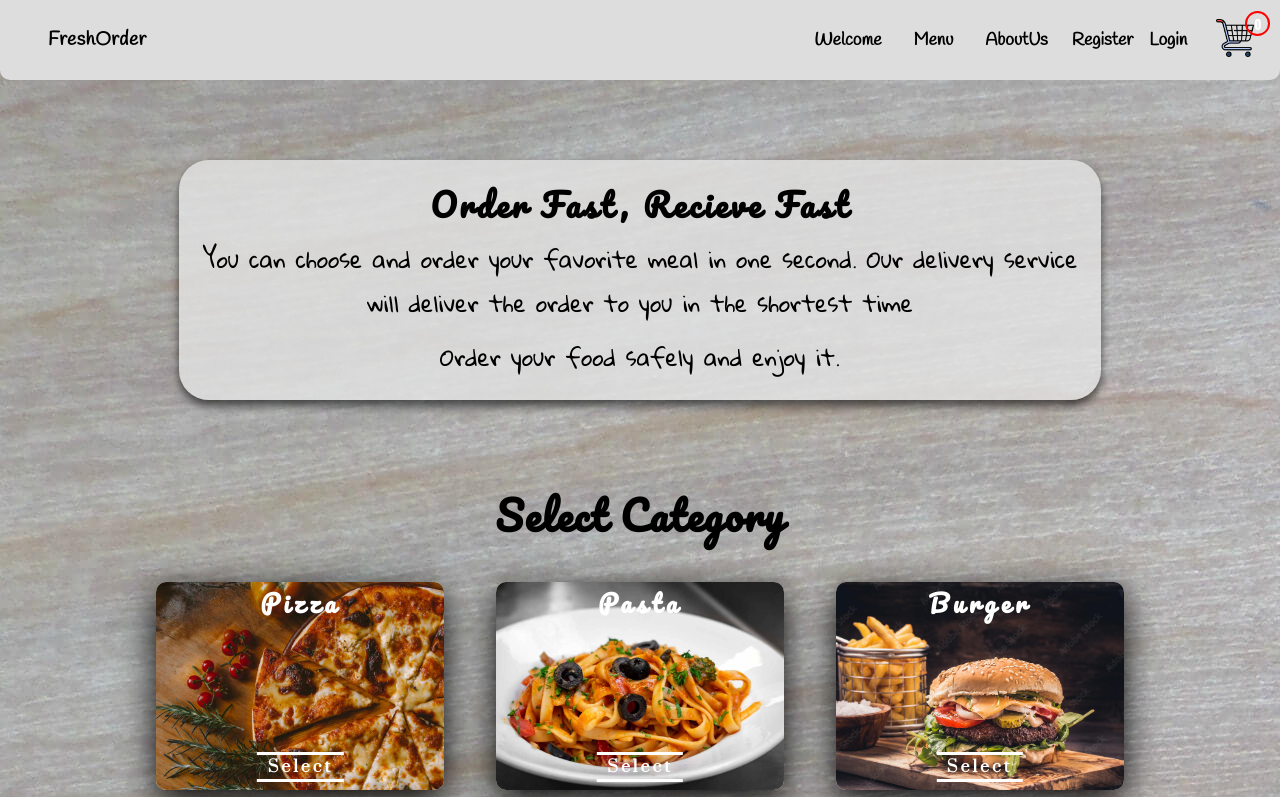
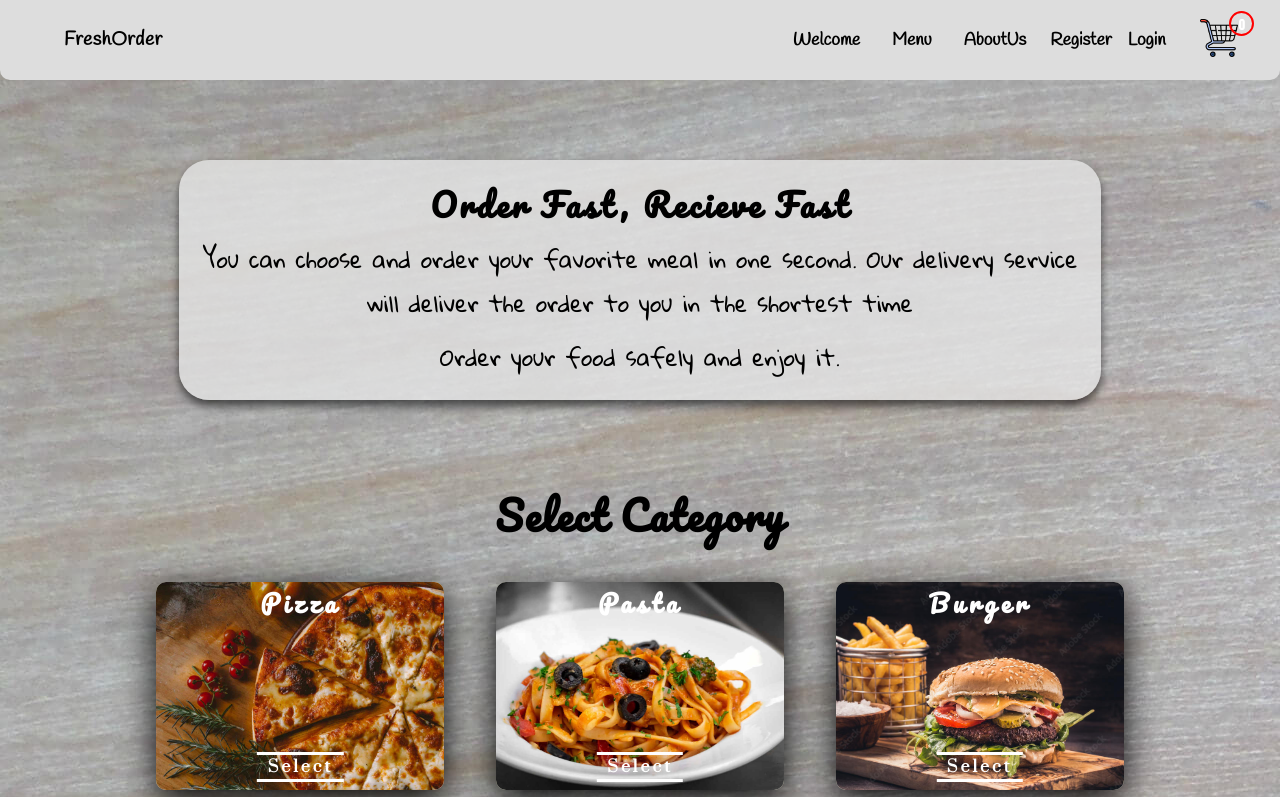
Before and after one commit to VeckovN/FreshOrder, a React (Create React App) app in the folder client/: page / in a window 1280 px wide. Shown: the top 797 px of the page. Built offline with nearby package versions, Linux system fonts and the light colour scheme; a web font is replaced by a local one.

Commit message:
padding added

```diff
--- a/client/src/components/Layout/Header.css
+++ b/client/src/components/Layout/Header.css
@@ -1,4 +1,5 @@
 header{
+    padding:0rem 1rem;
     width:100%;
     height: 5rem;
     position:fixed;
@@ -35,6 +36,7 @@ header{
 
 
 .links{
+    margin-right:1.5em;
     display:flex;
     flex-direction: row;
     align-items: center;
@@ -65,12 +67,8 @@ header{
     color:rgb(245, 76, 76);
 }
 
-.links.nav{
-
-}
-
 .cartIcon{
-   margin: 0 1.6rem 0 1.3rem;
+   margin-right: 1.6rem;
 }
 
 .menuSelect{
@@ -128,6 +126,8 @@ header{
     .links.nav li:hover{
         animation: borderAnimation .2s ease-in;
         border-bottom: 2px solid black;
+        font-weight: 600;
+        color:white;
     }
 
     @keyframes borderAnimation {
```
